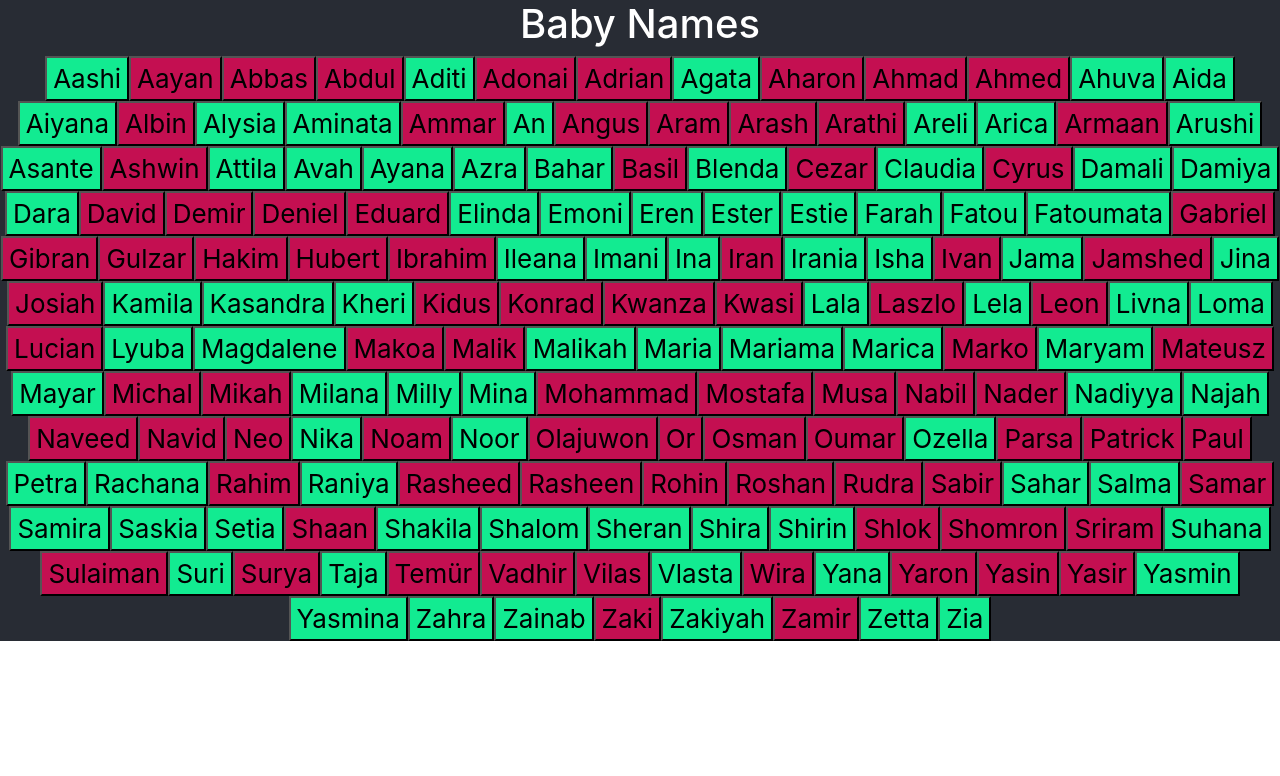
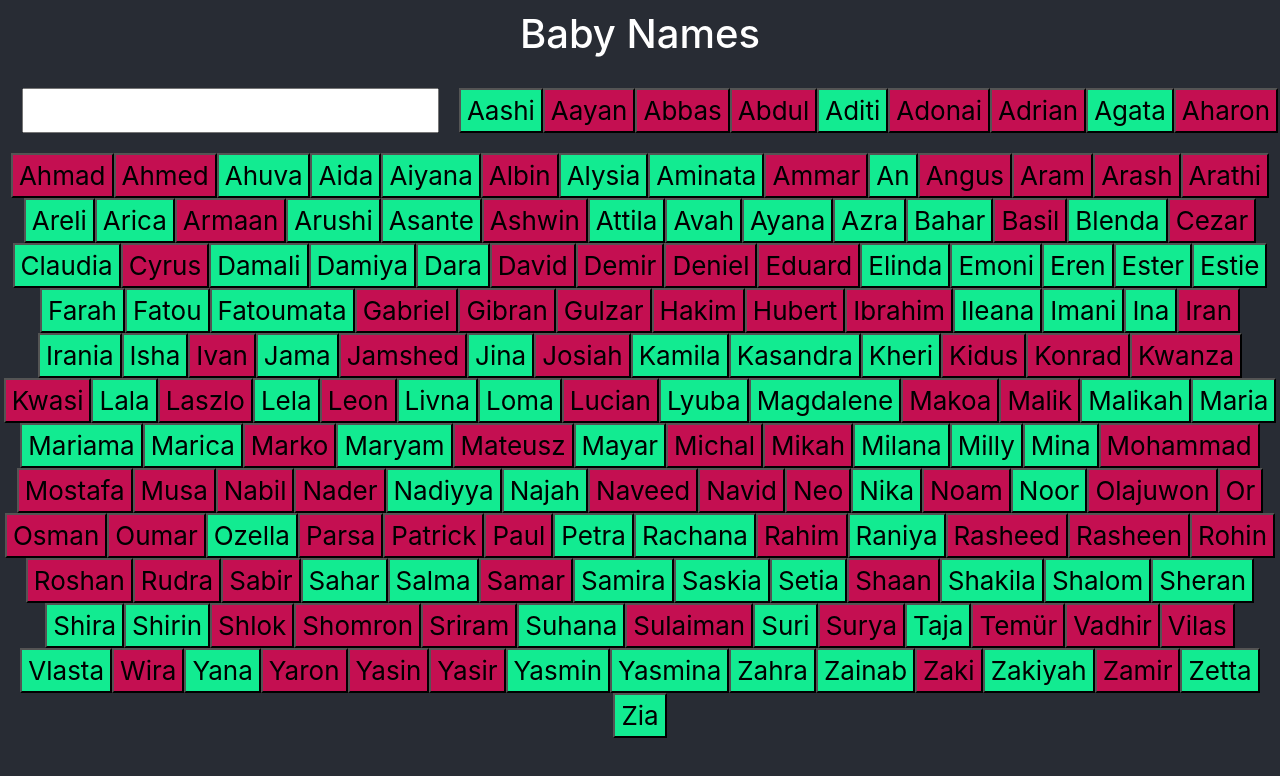
Before and after one commit to ikanengKhoza/baby-names, a React (Create React App) app: page / in a window 1280 px wide. Shown: the top 776 px of the page. Built offline with nearby package versions, Linux system fonts and the light colour scheme.

Commit message:
Level 2 completed
Level 2 completed

```diff
--- a/src/App.css
+++ b/src/App.css
@@ -41,3 +41,15 @@
 .button-boy {
   background-color: yellow;
 }
+
+h1 {
+  margin: 10px;
+}
+
+input {
+  margin: 20px;
+}
+
+body {
+  background-color: #282c34;
+}
--- a/src/App.js
+++ b/src/App.js
@@ -1,13 +1,14 @@
 import "./App.css";
-import NameData from "./babyNamesData.json"
 import NameDisplay from "./NameDisplay";
+
 
 function App() {
   return (
     <div className="App">
       <header className="App-header">
         <h1>Baby Names</h1>
-        <NameDisplay result={NameData}/>
+
+        <NameDisplay />
       </header>
     </div>
   );
--- a/src/NameDisplay.js
+++ b/src/NameDisplay.js
@@ -1,22 +1,37 @@
-import React  from "react";
+import React, { useState } from "react";
+import NameData from "./babyNamesData.json";
 
-const NameDisplay = (props) => {
-
+//put everything in here, filter after sort
+const NameDisplay = () => {
+  const [searchInput, setSearchInput] = useState("");
 
   return (
     <div>
-      {props.result
-        .sort((a, b) => (a.name > b.name ? 1 : -1))
+      <input
+        type="text"
+        value={searchInput}
+        onChange={(e) => setSearchInput(e.target.value)}
+      />
+
+      {NameData.sort((a, b) => (a.name > b.name ? 1 : -1))
+        .filter((nameObject) => {
+          const { name } = nameObject;
+          if (name.toLowerCase().includes(searchInput.toLowerCase())) {
+            return true;
+          }
+          return false;
+        })
         .map((element) => {
           return (
-            <button className="btn-background"
-            style={{ backgroundColor: element.sex === "m" ? "#c40f51" : "none" }}
-
-            key={element.id} >
+            <button
+              className="btn-background"
+              style={{
+                backgroundColor: element.sex === "m" ? "#c40f51" : "none",
+              }}
+              key={element.id}
+            >
               {element.name}
-
             </button>
-
 
 
           );
```
Also changed, not shown: src/Search.js (added, +34 -0 lines), src/index.css (line endings or trailing spaces).
